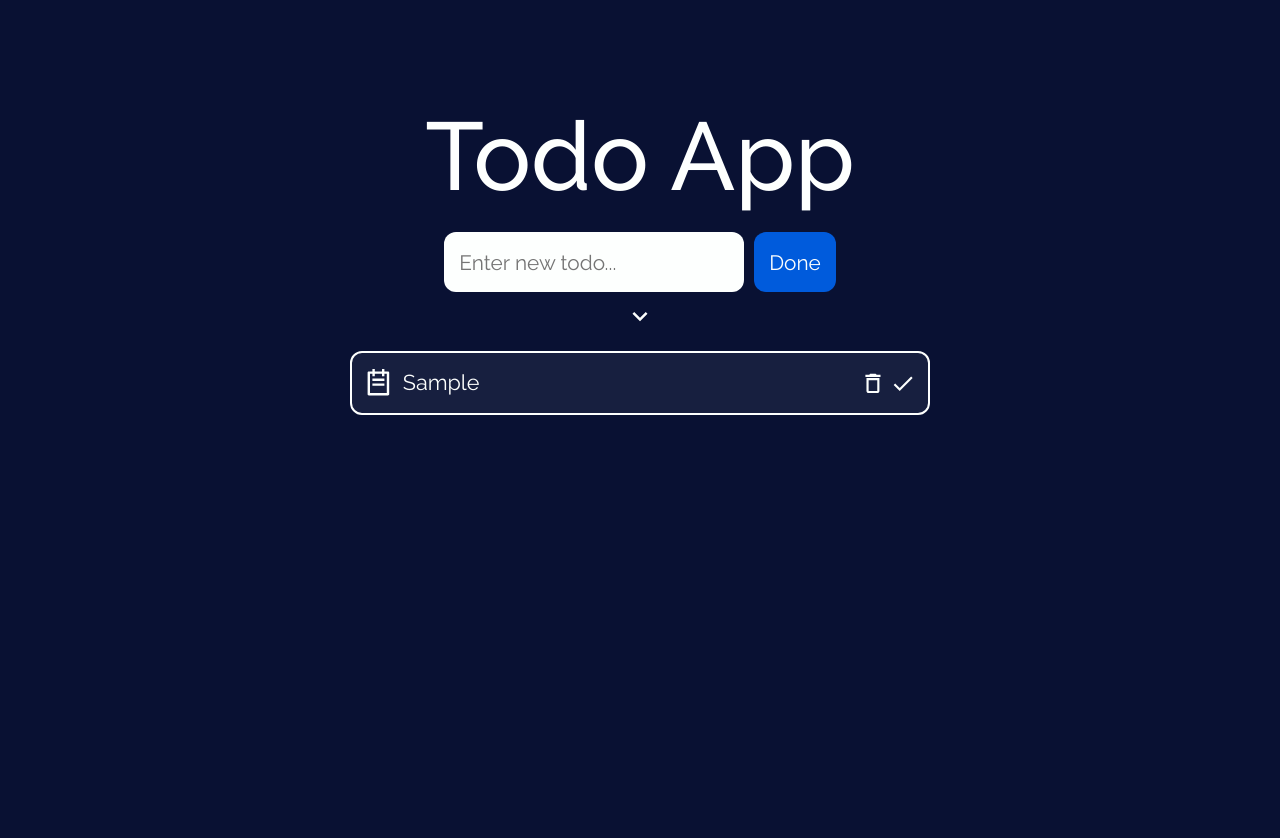
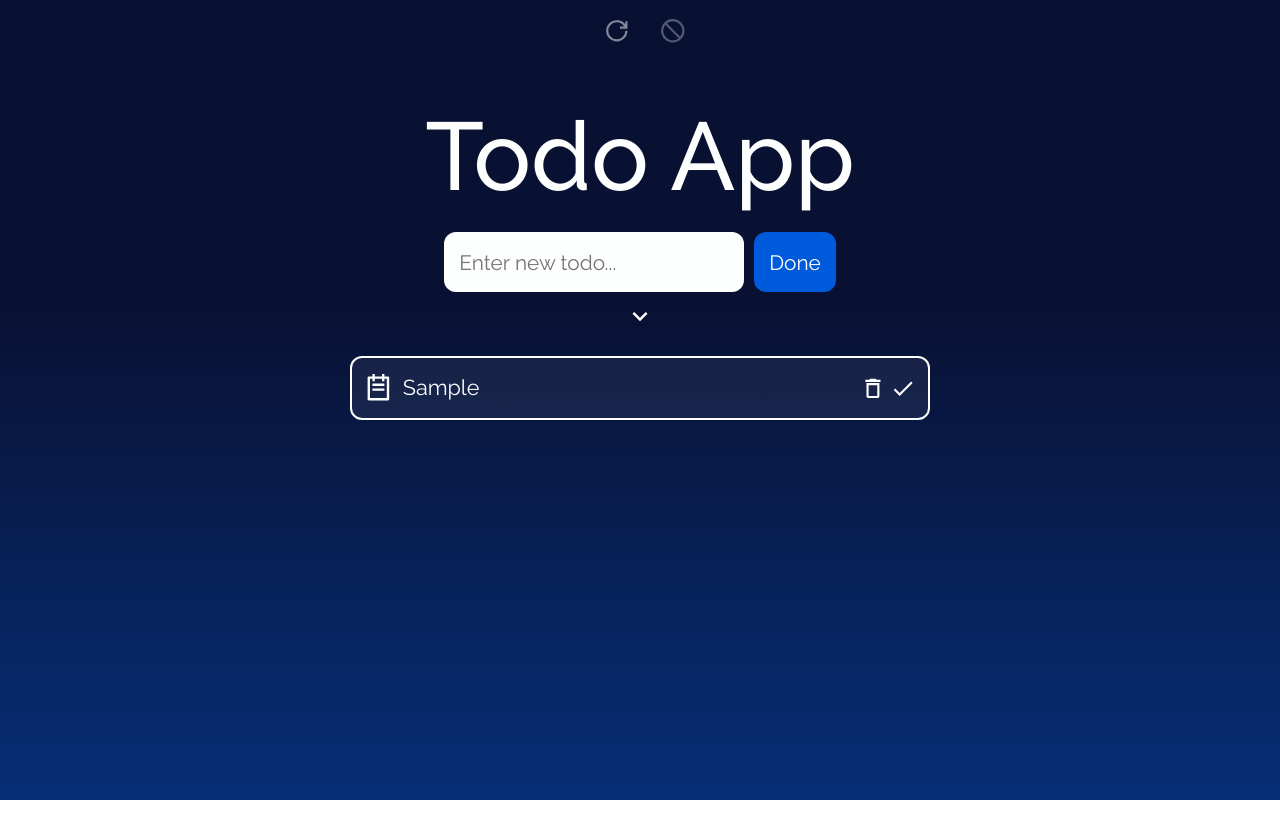
Before and after one commit to alexeymasasin/todo-app-demo, a React (Create React App) app: page / in a window 1280 px wide. Both pictures are taken after typing "Sample" into the empty fields and a click on the button "Done". Shown: the top 838 px of the page. After the commit the page ends 800 px from the top, so only its background shows below. Built offline with nearby package versions, Linux system fonts and the light colour scheme.

Commit message:
Todos Actions Added, UI Updated

```diff
--- a/src/App.js
+++ b/src/App.js
@@ -3,6 +3,7 @@ import { v4 as uuidv4 } from 'uuid';
 import './App.css';
 import TodoForm from './components/Todos/TodoForm';
 import TodoList from './components/Todos/TodoList';
+import TodosActions from './components/Todos/TodosActions';
 
 function App() {
   const [todos, setTodos] = useState([]);
@@ -28,6 +29,18 @@ function App() {
     ));
   };
 
+  const resetTodosHandler = () => {
+    if (window.confirm('Are you sure you want to delete all of your todos?')) {
+      setTodos([]);
+    } else {
+      return;
+    }
+  };
+
+  const deleteCompletedTodosHandler = () => {
+    setTodos(todos.filter((todo) => !todo.isCompleted));
+  };
+
   const todosOrderHandler = () => {
     if (order === 'DOWN') {
       setOrder('UP');
@@ -36,8 +49,13 @@ function App() {
     }
   };
 
+  const completedTodosCount = todos.filter((todo) => todo.isCompleted).length;
+
   return (
     <div className="App">
+      {!!todos.length && <TodosActions resetTodos={resetTodosHandler}
+                                       deleteCompletedTodos={deleteCompletedTodosHandler}
+                                       completedTodosExist={!!completedTodosCount}/>}
       <h1>Todo App</h1>
       <TodoForm addTodo={addTodoHandler} switchOrder={todosOrderHandler}/>
       <TodoList deleteTodo={deleteTodoHandler} order={order} todos={todos}
--- a/src/components/Todos/Todo.module.css
+++ b/src/components/Todos/Todo.module.css
@@ -3,7 +3,7 @@
   align-items: center;
   padding: 10px 12px;
   height: 40px;
-  margin: 15px 0;
+  margin: 0 0 15px 0;
   font-size: 1.35rem;
   border-radius: 12px;
   border: 2px solid #FDFFFE;
--- a/src/components/Todos/TodoForm.jsx
+++ b/src/components/Todos/TodoForm.jsx
@@ -35,6 +35,7 @@ function TodoForm({ addTodo, switchOrder }) {
       }}
                       className={`${styles.order_arrow_icon} `}
                       style={arrowUp ? rotate180Deg : rotate0Deg}
+                      title="Change Todos Order"
       />
     </div>
 
--- a/src/components/Todos/TodoFrom.module.css
+++ b/src/components/Todos/TodoFrom.module.css
@@ -48,6 +48,7 @@
   color: #FDFFFE;
   transition: 0.3s;
   user-select: none;
+  margin-bottom: 20px;
 }
 
 .order_arrow_icon:hover {
--- /dev/null
+++ b/src/components/Todos/TodosActions.jsx
@@ -0,0 +1,20 @@
+import { GrClear, GrRefresh } from 'react-icons/gr';
+import Button from './../UI/Button';
+import styles from './TodosActions.module.css';
+
+function todosActions({
+  resetTodos,
+  deleteCompletedTodos,
+  completedTodosExist,
+}) {
+  return (
+    <div className={styles.actions_container}>
+      <Button title="Reset Todos" onClick={resetTodos}><GrRefresh/></Button>
+      <Button title="Clear Completed Todos"
+              disabled={!completedTodosExist}
+              onClick={deleteCompletedTodos}><GrClear/></Button>
+    </div>
+  );
+}
+
+export default todosActions;
--- /dev/null
+++ b/src/components/Todos/TodosActions.module.css
@@ -0,0 +1,9 @@
+.actions_container {
+  display: flex;
+  margin: 0 auto;
+  width: fit-content;
+  position: absolute;
+  top: 8px;
+  left: 0;
+  right: 0;
+}
--- a/src/components/UI/Button.jsx
+++ b/src/components/UI/Button.jsx
@@ -0,0 +1,10 @@
+import styles from './Button.module.css';
+
+function Button({ onClick, children, title, disabled = false }) {
+  return (
+    <button className={styles.button} onClick={onClick} title={title}
+            disabled={disabled}>{children}</button>
+  );
+}
+
+export default Button;
--- a/src/components/UI/Button.module.css
+++ b/src/components/UI/Button.module.css
@@ -0,0 +1,29 @@
+.button {
+  cursor: pointer;
+  margin-left: 10px;
+  background-color: transparent;
+  color: #FDFFFE;
+  font-size: 1.6rem;
+  transition: 0.3s;
+  user-select: none;
+  padding: 10px;
+  border: none;
+  border-radius: 12px;
+  display: flex;
+  align-items: center;
+  opacity: 0.5;
+}
+
+.button:hover {
+  opacity: 1;
+  transform: scale(1.15);
+}
+
+.button:active {
+  color: #0069ff;
+  transform: scale(1.05);
+}
+
+.button:disabled {
+  opacity: 0.3;
+}
--- a/src/index.css
+++ b/src/index.css
@@ -11,19 +11,19 @@ body {
   /*background-color: #091133;*/
   color: #FDFFFE;
   background: linear-gradient(-180deg, #091133, #091133, #0069ff);
-  animation: gradient 10s ease-in-out infinite;
-  height: 100vh;
+  animation: gradient 14s ease-in-out infinite;
+  height: 80vh;
   background-size: 100% 400%;
 }
 
 @keyframes gradient {
   0% {
-    background-position: 0% 32%;
+    background-position: 0% 37%;
   }
   50% {
     background-position: 0% 55%;
   }
   100% {
-    background-position: 0% 32%;
+    background-position: 0% 37%;
   }
 }
```
